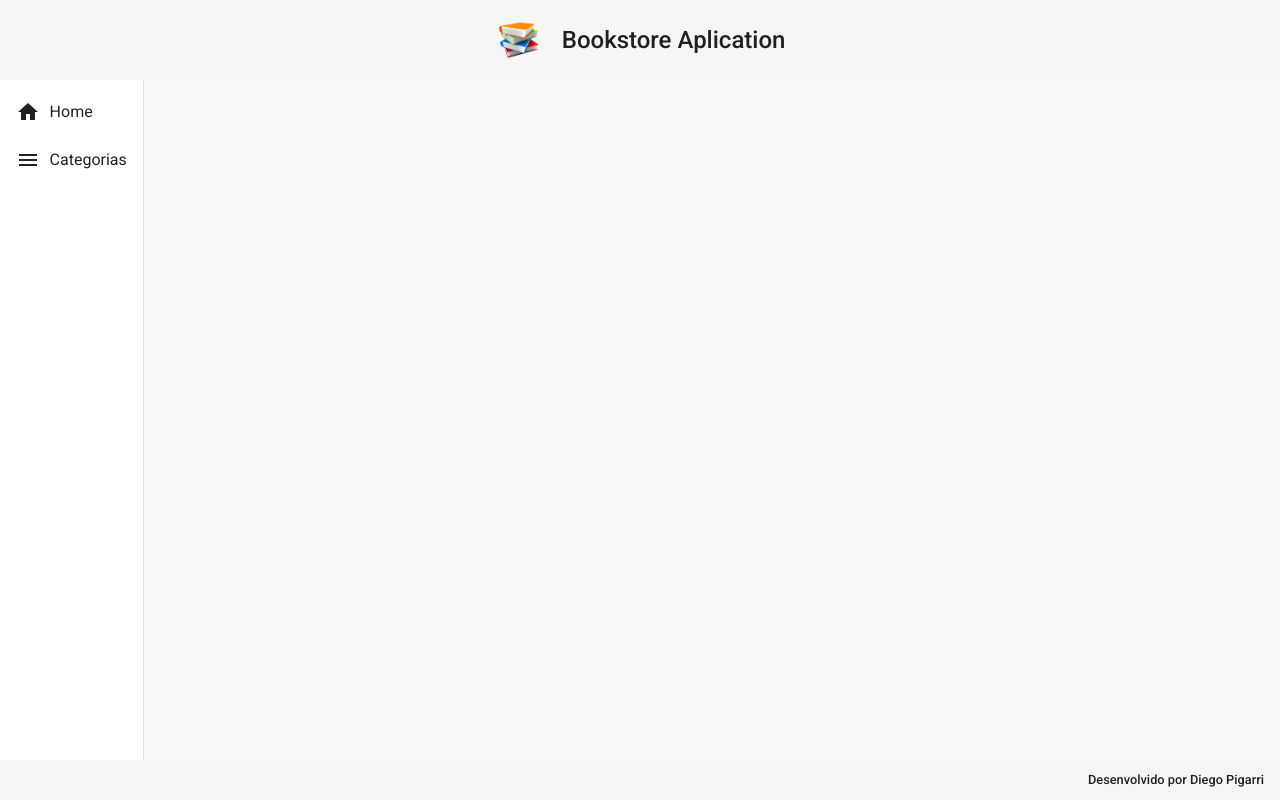
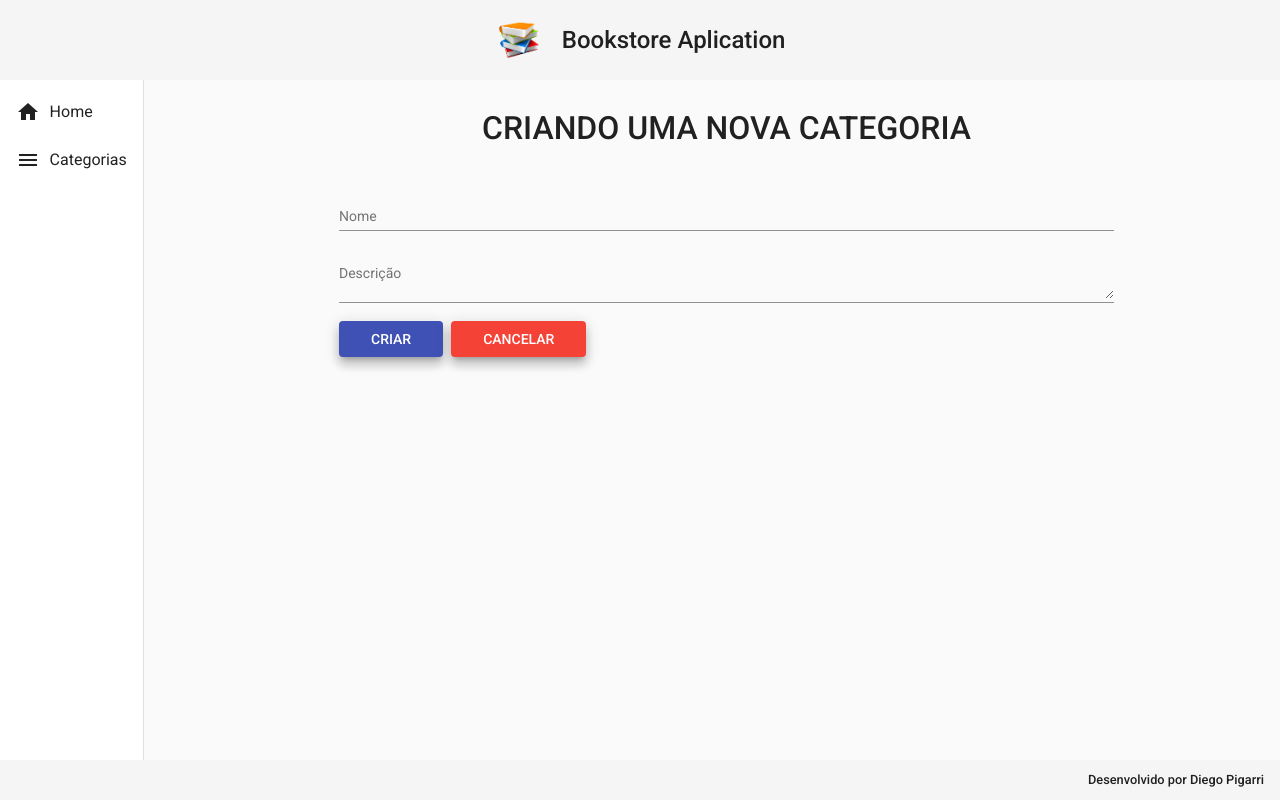
Before and after one commit to Pigarri/bookstore-front, an Angular app: page /categorias/create in a window 1280 px wide. Before the commit this address led to /. Built offline with nearby package versions, Linux system fonts and the light colour scheme.

Commit message:
metodo create implementado para categoria

```diff
--- a/src/app/app-routing.module.ts
+++ b/src/app/app-routing.module.ts
@@ -1,5 +1,6 @@
 import { NgModule } from '@angular/core';
 import { RouterModule, Routes } from '@angular/router';
+import { CategoriaCreateComponent } from './components/views/categoria/categoria-create/categoria-create.component';
 import { CategoriaReadComponent } from './components/views/categoria/categoria-read/categoria-read.component';
 import { HomeComponent } from './components/views/home/home.component';
 
@@ -11,6 +12,10 @@
   {
     path: 'categorias',
     component: CategoriaReadComponent
+  },
+  {
+    path: 'categorias/create',
+    component: CategoriaCreateComponent
   }
 ];
 
--- /dev/null
+++ b/src/app/components/views/categoria/categoria-create/categoria-create.component.css
@@ -0,0 +1,26 @@
+form {
+    text-align: center;
+    width: 70%;
+    margin: 2rem auto 0 auto;
+}
+
+h1 {
+    font-size: 2rem;
+    font-weight: 500;
+    margin-bottom: 3rem;
+}
+
+.form {
+    width: 100%;
+}
+
+.buttons {
+    width: 100%;
+    text-align: start;
+}
+
+button {
+    margin-right: .5rem;
+    padding-right: 2rem;
+    padding-left: 2rem;
+}
--- /dev/null
+++ b/src/app/components/views/categoria/categoria-create/categoria-create.component.html
@@ -0,0 +1,17 @@
+<form >
+    <h1>CRIANDO UMA NOVA CATEGORIA</h1>
+
+    <mat-form-field class="form">
+        <mat-label>Nome</mat-label>
+        <input matInput [(ngModel)]="categoria.nome" type="text" name="nome" placeholder="Ex. Computação">
+    </mat-form-field>
+    <mat-form-field class="form">
+        <mat-label>Descrição</mat-label>
+        <textarea matInput [(ngModel)]="categoria.descricao" type="text" name="descricao" placeholder="Ex. Livros de Computação"></textarea>
+    </mat-form-field>
+
+    <div class="buttons">
+        <button (click)="create()" class="mat-elevation-z8" mat-raised-button color="primary">CRIAR</button>
+        <button class="mat-elevation-z8" mat-raised-button color="warn">CANCELAR</button>
+    </div>
+</form>
--- /dev/null
+++ b/src/app/components/views/categoria/categoria-create/categoria-create.component.ts
@@ -0,0 +1,34 @@
+import { Component, OnInit } from '@angular/core';
+import { Router } from '@angular/router';
+import { Categoria } from '../categoria.model';
+import { CategoriaService } from '../categoria.service';
+
+@Component({
+  selector: 'app-categoria-create',
+  templateUrl: './categoria-create.component.html',
+  styleUrls: ['./categoria-create.component.css']
+})
+export class CategoriaCreateComponent implements OnInit {
+
+  categoria: Categoria = {
+    nome: '',
+    descricao: ''
+  }
+
+  constructor(private service: CategoriaService, private router: Router) { }
+
+  ngOnInit(): void {
+  }
+
+  create(): void {
+    this.service.create(this.categoria).subscribe((resposta) => {
+      this.router.navigate(['categorias'])
+      this.service.mensagem('Categoria criada com sucesso!')
+    }, err => {
+      for (let i = 0; i < err.error.errors.length; i++) {
+        this.service.mensagem(err.error.errors[i].message)
+      }
+    })
+  }
+
+}
--- a/src/app/components/views/categoria/categoria-read/categoria-read.component.css
+++ b/src/app/components/views/categoria/categoria-read/categoria-read.component.css
@@ -5,7 +5,7 @@
 
 .title {
     text-align: center;
-    margin-bottom:  3rem;
+    margin-bottom: 3rem;
 }
 
 .title h1 {
@@ -14,6 +14,28 @@
     font-weight: 500;
 }
 
+button {
+    margin-bottom: 0.5rem;
+}
+
 .table {
     width: 100%;
 }
+
+.livros {
+    color: rgb(118, 167, 207);
+    margin-left: .3rem;
+}
+
+.edit {
+    color: rgb(228, 220, 117);
+}
+
+.delete {
+    color: rgb(214, 72, 72);
+    margin-left: .5rem;
+}
+
+.mat-header {
+    width: 5rem;
+}
--- a/src/app/components/views/categoria/categoria-read/categoria-read.component.html
+++ b/src/app/components/views/categoria/categoria-read/categoria-read.component.html
@@ -2,6 +2,8 @@
     <div class="title">
         <h1>Categorias</h1>
     </div>
+
+    <button class="mat-elevation-z8" (click)="navegarParaCategoriaCreate()" mat-raised-button color="primary">NOVA CATEGORIA</button>
 
     <div class="mat-elevation-z8 content-table">
         <table class="table" mat-table [dataSource]="categorias">
@@ -24,10 +26,26 @@
                 <td mat-cell *matCellDef="let row"> {{ row.descricao }} </td>
             </ng-container>
 
+            <ng-container matColumnDef="livros">
+                <th mat-header-cell *matHeaderCellDef> LIVROS </th>
+                <td mat-cell *matCellDef="let row">
+                    <a href="#" class="livros">
+                        <i class="material-icons">book</i>
+                    </a>
+                </td>
+            </ng-container>
+
             <!-- Symbol Column -->
             <ng-container matColumnDef="acoes">
-                <th mat-header-cell *matHeaderCellDef> AÇÕES </th>
-                <td mat-cell *matCellDef="let row"> </td>
+                <th class="mat-header" mat-header-cell *matHeaderCellDef> AÇÕES </th>
+                <td mat-cell *matCellDef="let row">
+                    <a href="#" class="edit">
+                        <i class="material-icons">edit</i>
+                    </a>
+                    <a href="#" class="delete">
+                        <i class="material-icons">delete</i>
+                    </a>
+                </td>
             </ng-container>
 
             <tr mat-header-row *matHeaderRowDef="displayedColumns"></tr>
--- a/src/app/components/views/categoria/categoria-read/categoria-read.component.ts
+++ b/src/app/components/views/categoria/categoria-read/categoria-read.component.ts
@@ -1,4 +1,5 @@
 import { Component, OnInit } from '@angular/core';
+import { Router } from '@angular/router';
 import { Categoria } from '../categoria.model';
 import { CategoriaService } from '../categoria.service';
 
@@ -11,9 +12,9 @@
 
   categorias: Categoria[]=[]
 
-  displayedColumns: string[] = ['id', 'nome', 'descricao', 'acoes'];
+  displayedColumns: string[] = ['id', 'nome', 'descricao', 'livros', 'acoes'];
 
-  constructor(private service: CategoriaService) { }
+  constructor(private service: CategoriaService, private router: Router) { }
 
   ngOnInit(): void {
     this.findAll();
@@ -25,4 +26,8 @@
         this.categorias = resposta;
       })
     }
+
+    navegarParaCategoriaCreate(){
+      this.router.navigate(["categorias/create"])
+    }
 }
--- a/src/app/components/views/categoria/categoria.service.ts
+++ b/src/app/components/views/categoria/categoria.service.ts
@@ -1,5 +1,6 @@
 import { HttpClient } from '@angular/common/http';
 import { Injectable } from '@angular/core';
+import { MatSnackBar } from '@angular/material/snack-bar';
 import { Observable } from 'rxjs';
 import { environment } from 'src/environments/environment';
 import { Categoria } from './categoria.model';
@@ -11,10 +12,24 @@
 
   baseUrl: String = environment.baseUrl;
 
-  constructor(private http: HttpClient) { }
+  constructor(private http: HttpClient, private _snack: MatSnackBar) { }
 
   findAll():Observable<Categoria[]>{
-    const url = `${this.baseUrl}categorias`
+    const url = `${this.baseUrl}/categorias`
     return this.http.get<Categoria[]>(url)
   }
+
+  create(categoria: Categoria): Observable<Categoria>{
+    const url = `${this.baseUrl}/categorias`
+    return this.http.post<Categoria>(url, categoria);
+  }
+
+  mensagem(str: String): void {
+    this._snack.open(`${str}`, 'OK',{
+      horizontalPosition: 'end',
+      verticalPosition: 'top',
+      duration: 3000
+    })
+  }
+
 }
--- a/src/environments/environment.ts
+++ b/src/environments/environment.ts
@@ -4,7 +4,7 @@
 
 export const environment = {
   production: false,
-  baseUrl: 'https://bookstore-pigarri-api.herokuapp.com/'
+  baseUrl: 'https://bookstore-pigarri-api.herokuapp.com'
 };
 
 /*
```
Also changed, not shown: src/app/app.module.ts (+14 -2 lines).
